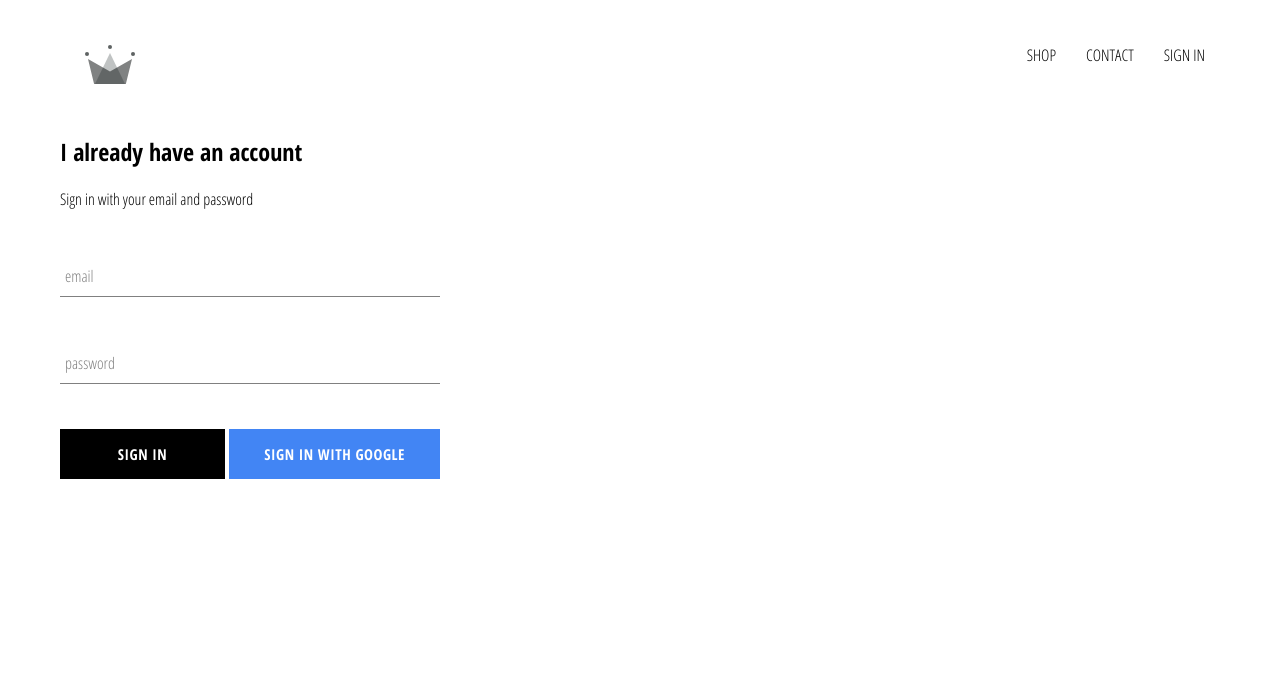
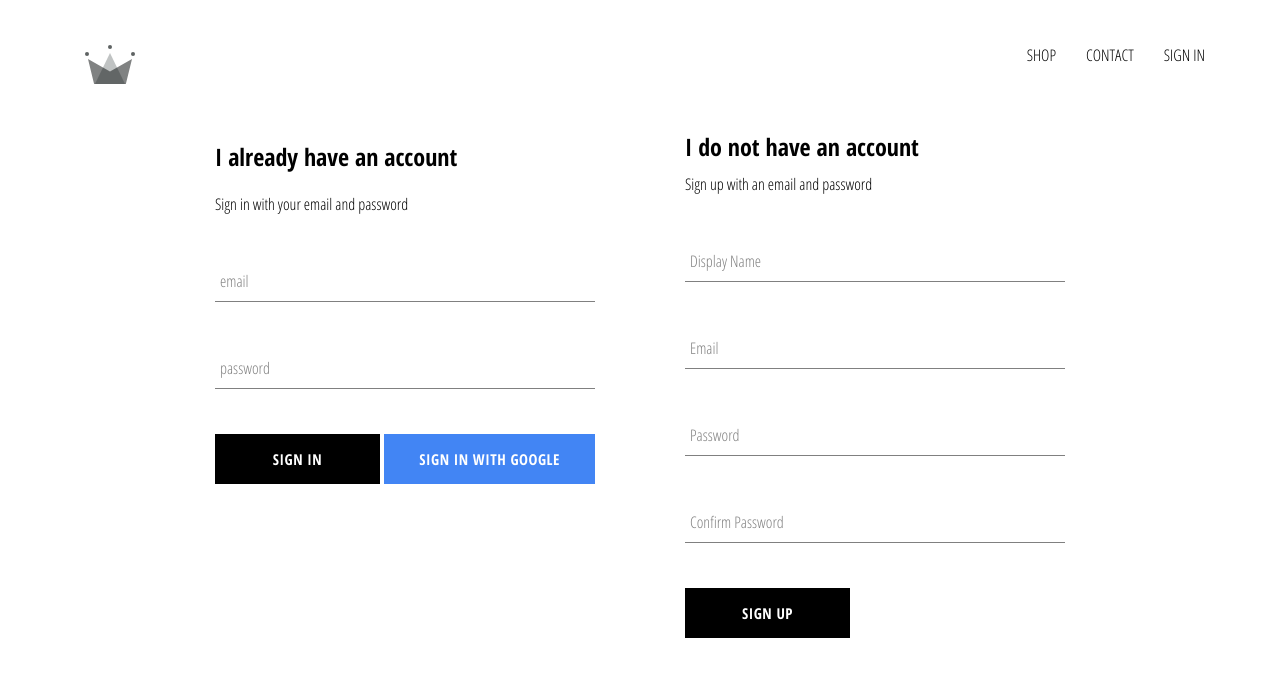
Before and after one commit to loChris/crwn-clothing, a React (Create React App) app: page /signin in a window 1280 px wide. Shown: the top 676 px of the page. Built offline with nearby package versions, Linux system fonts and the light colour scheme; no server answers.

Commit message:
users can now sign up with email and password

```diff
--- a/src/App.js
+++ b/src/App.js
@@ -18,10 +18,22 @@
 	unsubscribeFromAuth = null;
 
 	componentDidMount() {
-		this.unsubscribeFromAuth = auth.onAuthStateChanged(async (user) => {
-			createUserProfileDocument(user);
-			// this.setState({ currentUser: user });
-			console.log(user);
+		this.unsubscribeFromAuth = auth.onAuthStateChanged(async (userAuth) => {
+			if (userAuth) {
+				const userRef = await createUserProfileDocument(userAuth);
+
+				userRef.onSnapshot((snapShot) => {
+					this.setState({
+						currentUser: {
+							id: snapShot.id,
+							...snapShot.data(),
+						},
+					});
+				});
+			} else {
+				this.setState({ currentUser: userAuth });
+			}
+			console.log(this.state);
 		});
 	}
 
--- /dev/null
+++ b/src/components/sign-up/sign-up.component.jsx
@@ -0,0 +1,100 @@
+import React from 'react';
+import FormInput from '../form-input/form-input.component';
+import CustomButton from '../custom-button/custom-button.component';
+import { auth, createUserProfileDocument } from '../../firebase/firebase.utils';
+import './sign-up.styles.scss';
+
+class SignUp extends React.Component {
+	constructor() {
+		super();
+
+		this.state = {
+			displayName: '',
+			email: '',
+			password: '',
+			confirmPassword: '',
+		};
+	}
+
+	handleSubmit = async (event) => {
+		const { displayName, email, password, confirmPassword } = this.state;
+		event.preventDefault();
+
+		if (password !== confirmPassword) {
+			alert("Passwords don't match");
+			return;
+		}
+
+		try {
+			const { user } = await auth.createUserWithEmailAndPassword(
+				email,
+				password
+			);
+
+			await createUserProfileDocument(user, { displayName });
+
+			this.setState(
+				(this.state = {
+					displayName: '',
+					email: '',
+					password: '',
+					confirmPassword: '',
+				})
+			);
+		} catch (error) {
+			console.error(error);
+		}
+	};
+
+	handleChange = (event) => {
+		const { name, value } = event.target;
+		this.setState({ [name]: value });
+	};
+
+	render() {
+		const { displayName, email, password, confirmPassword } = this.state;
+		return (
+			<div className="sign-up">
+				<h2 className="title">I do not have an account</h2>
+				<span>Sign up with an email and password</span>
+				<form className="sign-up-form" onSubmit={this.handleSubmit}>
+					<FormInput
+						type="text"
+						name="displayName"
+						value={displayName}
+						onChange={this.handleChange}
+						label="Display Name"
+						requiered
+					/>
+					<FormInput
+						type="email"
+						name="email"
+						value={email}
+						onChange={this.handleChange}
+						label="Email"
+						requiered
+					/>
+					<FormInput
+						type="password"
+						name="password"
+						value={password}
+						onChange={this.handleChange}
+						label="Password"
+						requiered
+					/>
+					<FormInput
+						type="password"
+						name="confirmPassword"
+						value={confirmPassword}
+						onChange={this.handleChange}
+						label="Confirm Password"
+						requiered
+					/>
+					<CustomButton type="submit">Sign Up</CustomButton>
+				</form>
+			</div>
+		);
+	}
+}
+
+export default SignUp;
--- /dev/null
+++ b/src/components/sign-up/sign-up.styles.scss
@@ -0,0 +1,9 @@
+.sign-up {
+	display: flex;
+	flex-direction: column;
+	width: 380px;
+
+	.title {
+		margin: 10px 0;
+	}
+}
--- a/src/pages/sign-in-and-sign-up/sign-in-and-sign-up.component.jsx
+++ b/src/pages/sign-in-and-sign-up/sign-in-and-sign-up.component.jsx
@@ -1,10 +1,12 @@
 import React from 'react';
 import SignIn from '../../components/sign-in/sign-in.component';
+import SignUp from '../../components/sign-up/sign-up.component';
 import './sign-in-and-sign-up.styles.scss';
 
 const SignInAndSignUpPage = () => (
 	<div className="sign-in-and-sign-up">
 		<SignIn />
+		<SignUp />
 	</div>
 );
 
--- a/src/pages/sign-in-and-sign-up/sign-in-and-sign-up.styles.scss
+++ b/src/pages/sign-in-and-sign-up/sign-in-and-sign-up.styles.scss
@@ -0,0 +1,6 @@
+.sign-in-and-sign-up {
+	width: 850px;
+	display: flex;
+	justify-content: space-between;
+	margin: 30px auto;
+}
```
